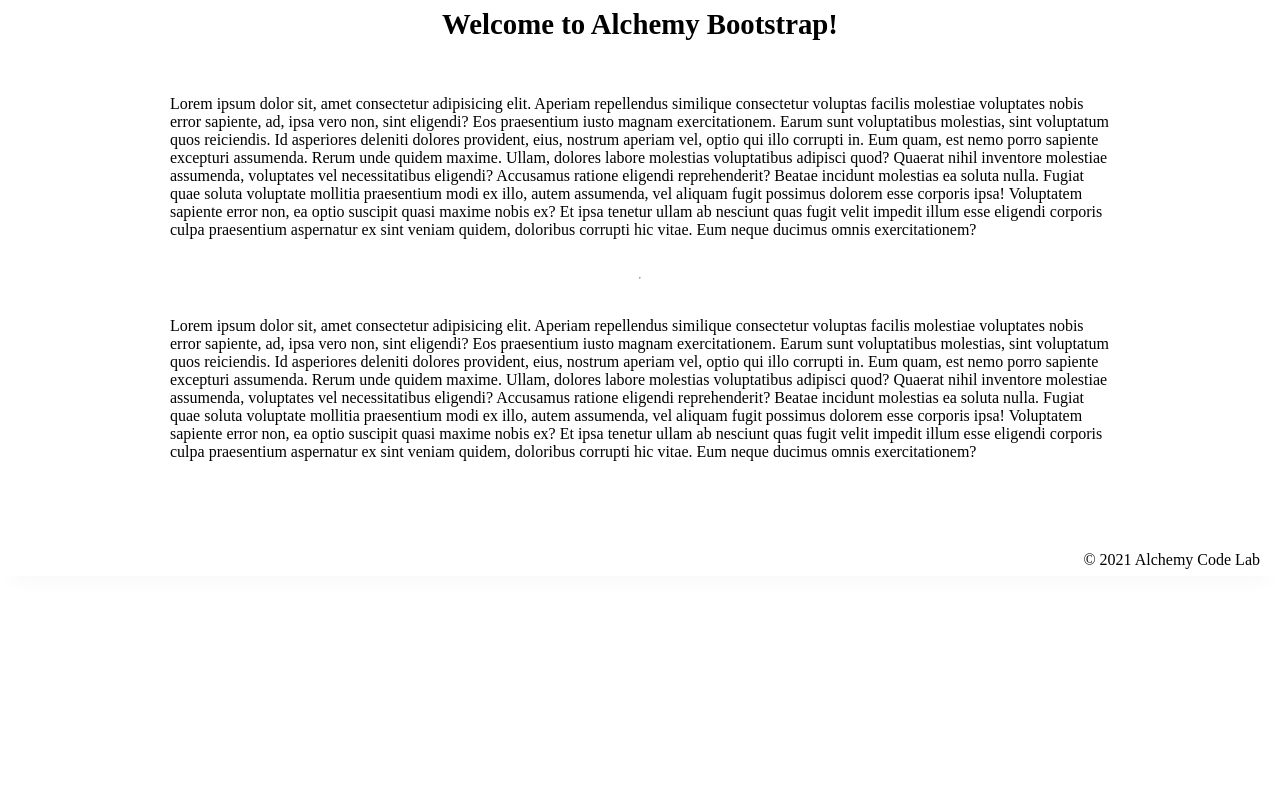
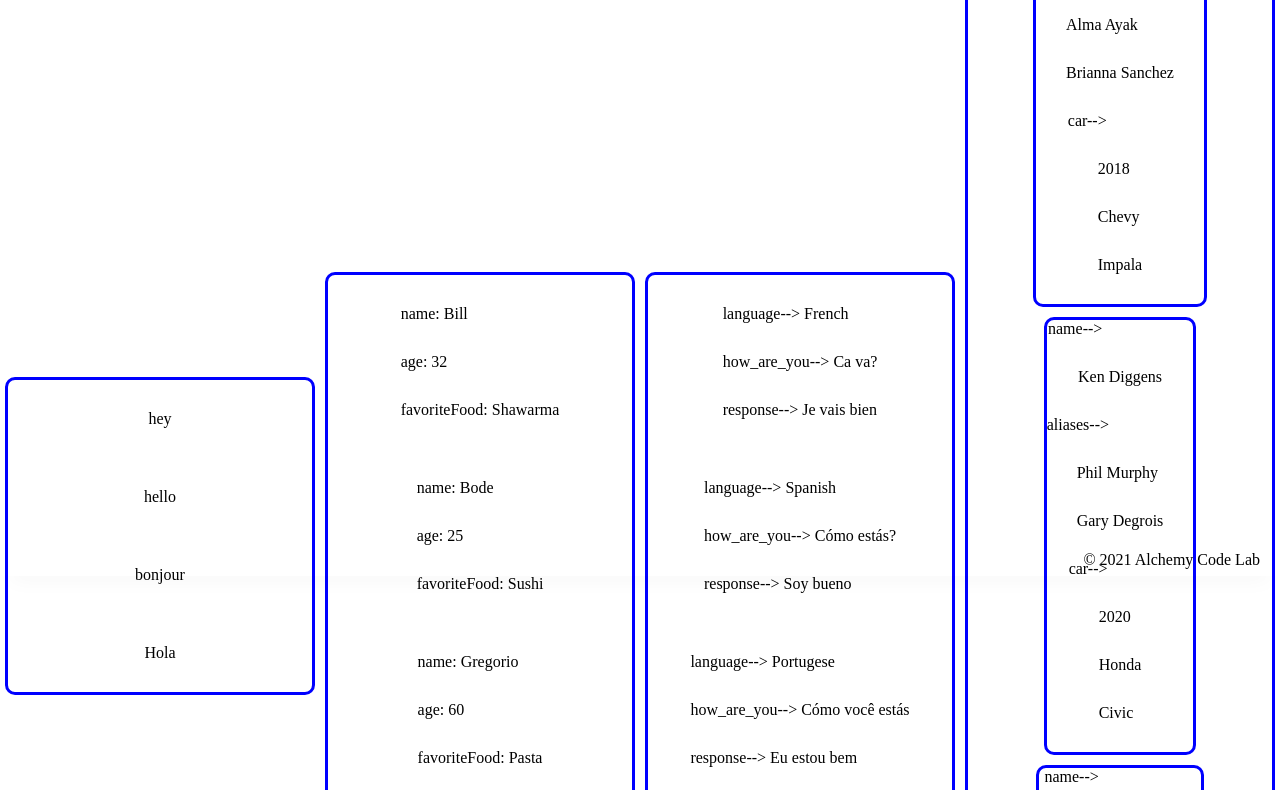
Before and after one commit to philngom/display-list-practice, a website with bundled scripts: page index.html in a window 1280 px wide. Shown: the part 224-1014 px from the top of the page. Before the commit the page ends 800 px from the top, so only its background shows below. Built offline with nearby package versions, Linux system fonts and the light colour scheme.

Commit message:
assignment complete

```diff
--- a/app.js
+++ b/app.js
@@ -1,7 +1,26 @@
 // import functions and grab DOM elements
-
+import { listOfHellos } from './hellos-data.js';
+import { renderHellos } from './render-hellos.js';
+import { people } from './people-data.js';
+import { renderPeople } from './render-people.js';
+import { differentHowAreYous } from './how-are-you-data.js';
+import { renderHowAreYous } from './render-how-are-yous.js';
+import { spies } from './spies-data.js';
+import { renderSpies } from './render-spies.js';
+const mainSection = document.querySelector('main');
 // initialize global state
 
+//store returned divs to variables
+let hellosEl = renderHellos(listOfHellos);
+let peopleEl = renderPeople(people);
+let howAreYouEl = renderHowAreYous(differentHowAreYous);
+let spiesEl = renderSpies(spies);
+
+//append returned divs to main
+mainSection.append(hellosEl);
+mainSection.append(peopleEl);
+mainSection.append(howAreYouEl);
+mainSection.append(spiesEl);
 // set event listeners
   // get user input
   // use user input to update state
--- /dev/null
+++ b/hellos-data.js
@@ -0,0 +1 @@
+export const listOfHellos = ['hey', 'hello', 'bonjour', 'Hola'];
--- /dev/null
+++ b/how-are-you-data.js
@@ -0,0 +1,5 @@
+export const differentHowAreYous = [
+    { language: 'French', how_are_you: 'Ca va?', response: 'Je vais bien' },
+    { language: 'Spanish', how_are_you: 'Cómo estás?', response: 'Soy bueno' },
+    { language: 'Portugese', how_are_you: 'Cómo você estás', response: 'Eu estou bem' }
+];
--- a/index.html
+++ b/index.html
@@ -21,49 +21,6 @@
         </div>
     </header>
     <main>
-        <section class="main-section">
-            <img class="main-logo" src="./assets/alchemy-logo.png" />
-            <h2>
-                Welcome to Alchemy Bootstrap!
-            </h2>
-
-            <p>
-                Lorem ipsum dolor sit, amet consectetur adipisicing elit. Aperiam repellendus similique consectetur
-                voluptas facilis molestiae voluptates nobis error sapiente, ad, ipsa vero non, sint eligendi? Eos
-                praesentium iusto magnam exercitationem.
-                Earum sunt voluptatibus molestias, sint voluptatum quos reiciendis. Id asperiores deleniti dolores
-                provident, eius, nostrum aperiam vel, optio qui illo corrupti in. Eum quam, est nemo porro sapiente
-                excepturi assumenda.
-                Rerum unde quidem maxime. Ullam, dolores labore molestias voluptatibus adipisci quod? Quaerat nihil
-                inventore molestiae assumenda, voluptates vel necessitatibus eligendi? Accusamus ratione eligendi
-                reprehenderit? Beatae incidunt molestias ea soluta nulla.
-                Fugiat quae soluta voluptate mollitia praesentium modi ex illo, autem assumenda, vel aliquam fugit
-                possimus dolorem esse corporis ipsa! Voluptatem sapiente error non, ea optio suscipit quasi maxime nobis
-                ex?
-                Et ipsa tenetur ullam ab nesciunt quas fugit velit impedit illum esse eligendi corporis culpa
-                praesentium aspernatur ex sint veniam quidem, doloribus corrupti hic vitae. Eum neque ducimus omnis
-                exercitationem?
-            </p>
-            <hr />
-            <p>
-                Lorem ipsum dolor sit, amet consectetur adipisicing elit. Aperiam repellendus similique consectetur
-                voluptas facilis molestiae voluptates nobis error sapiente, ad, ipsa vero non, sint eligendi? Eos
-                praesentium iusto magnam exercitationem.
-                Earum sunt voluptatibus molestias, sint voluptatum quos reiciendis. Id asperiores deleniti dolores
-                provident, eius, nostrum aperiam vel, optio qui illo corrupti in. Eum quam, est nemo porro sapiente
-                excepturi assumenda.
-                Rerum unde quidem maxime. Ullam, dolores labore molestias voluptatibus adipisci quod? Quaerat nihil
-                inventore molestiae assumenda, voluptates vel necessitatibus eligendi? Accusamus ratione eligendi
-                reprehenderit? Beatae incidunt molestias ea soluta nulla.
-                Fugiat quae soluta voluptate mollitia praesentium modi ex illo, autem assumenda, vel aliquam fugit
-                possimus dolorem esse corporis ipsa! Voluptatem sapiente error non, ea optio suscipit quasi maxime nobis
-                ex?
-                Et ipsa tenetur ullam ab nesciunt quas fugit velit impedit illum esse eligendi corporis culpa
-                praesentium aspernatur ex sint veniam quidem, doloribus corrupti hic vitae. Eum neque ducimus omnis
-                exercitationem?
-            </p>
-
-        </section>
     </main>
     <footer>
         <div class="copy gutter-right">&copy; 2021 Alchemy Code Lab</div>
--- /dev/null
+++ b/people-data.js
@@ -0,0 +1,5 @@
+export const people = [
+    { name: 'Bill', age: 32, favoriteFood: 'Shawarma' },
+    { name: 'Bode', age: 25, favoriteFood: 'Sushi' },
+    { name: 'Gregorio', age: 60, favoriteFood: 'Pasta' }
+];
--- /dev/null
+++ b/render-hellos.js
@@ -0,0 +1,11 @@
+export function renderHellos(list) {
+    const container = document.createElement('div');
+    container.classList.add('container');
+    for (let item of list) {
+        const p = document.createElement('p');
+        p.textContent = item;
+        p.classList.add('hello-item');
+        container.append(p);
+    }
+    return container;
+}
--- /dev/null
+++ b/render-how-are-yous.js
@@ -0,0 +1,16 @@
+export function renderHowAreYous(arr) {
+    const container = document.createElement('div');
+    container.classList.add('container');
+    for (let single of arr) {
+        let singleContainer = document.createElement('div');
+        singleContainer.classList.add('single-how-are-you');
+        for (let key in single) {
+            let p = document.createElement('p');
+            p.textContent = `${key}--> ${single[key]}`;
+            singleContainer.append(p);
+        }
+        container.append(singleContainer);
+    }
+
+    return container;
+}
--- /dev/null
+++ b/render-people.js
@@ -0,0 +1,15 @@
+export function renderPeople(arr) {
+    const peopleContainer = document.createElement('div');
+    peopleContainer.classList.add('container');
+    for (let person of arr) {
+        const personContainer = document.createElement('div');
+        personContainer.classList.add('person-container');
+        for (let key in person) {
+            let p = document.createElement('p');
+            p.textContent = `${key}: ${person[key]}`;
+            personContainer.append(p);
+        }
+        peopleContainer.append(personContainer);
+    }
+    return peopleContainer;
+}
--- /dev/null
+++ b/render-spies.js
@@ -0,0 +1,35 @@
+import { renderHellos } from './render-hellos.js';
+
+export function renderSpies(list) {
+    const container = document.createElement('div');
+    container.classList.add('container');
+    for (let person of list) {
+        const personContainer = document.createElement('div');
+        personContainer.classList.add('container');
+        for (let key in person) {
+            let div = document.createElement('div');
+            div.textContent = `${key}-->`;
+            if (Array.isArray(person[key])) {
+                let divOfArr = renderHellos(person[key]);
+                divOfArr.classList.remove('container');
+                div.append(divOfArr);
+                personContainer.append(div);
+            } else if (typeof person[key] === 'object') {
+                for (let item in person[key]) {
+                    let p = document.createElement('p');
+                    p.textContent = person[key][item];
+                    div.append(p);
+                    personContainer.append(div);
+                }
+            } else {
+                let p = document.createElement('p');
+                p.textContent = person[key];
+                div.append(p);
+                personContainer.append(div);
+            }
+        }
+        container.append(personContainer);
+
+    }
+    return container;
+}
--- /dev/null
+++ b/spies-data.js
@@ -0,0 +1,29 @@
+export const spies = [
+    {
+        name: 'Genine Malbro',
+        aliases: ['Alma Ayak', 'Brianna Sanchez'],
+        car: {
+            Year: '2018',
+            make: 'Chevy',
+            model: 'Impala',
+        }
+    },
+    {
+        name: 'Ken Diggens',
+        aliases: ['Phil Murphy', 'Gary Degrois'],
+        car: {
+            Year: '2020',
+            make: 'Honda',
+            model: 'Civic',
+        }
+    },
+    {
+        name: 'Michael Ruby',
+        aliases: ['Glen Wakowski', 'Richard White'],
+        car: {
+            Year: '2015',
+            make: 'Hyndai',
+            model: 'Sonata',
+        }
+    }
+];
--- a/styles/style.css
+++ b/styles/style.css
@@ -111,3 +111,18 @@ footer {
     }
 
   }
+
+main {
+    display: grid;
+    grid-template-columns: repeat(4, 1fr);
+}
+
+.container {
+    border: 3px solid blue;
+    border-radius: 10px;
+    display: flex;
+    flex-direction: column;
+    align-items: center;
+    justify-content: center;
+    margin: 5px;
+}
```
Also changed, not shown: array-four.js (deleted), array-one.js (deleted), array-three.js (deleted), array-two.js (deleted), render-four.js (deleted), render-one.js (deleted), render-three.js (deleted), render-two.js (deleted).
